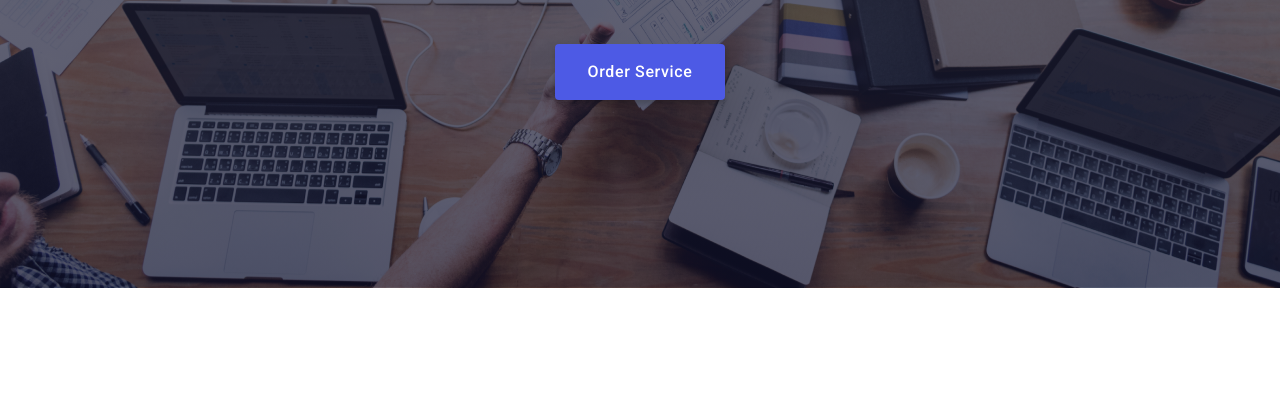
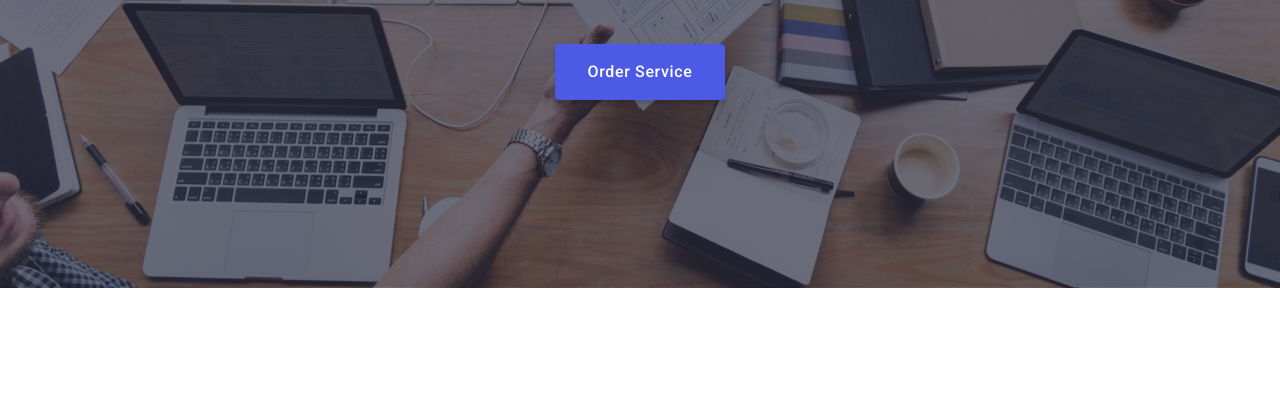
Before and after one commit to eduard-kaluhin/goit-markup-hw-06, a plain HTML site: page index.html in a window 1280 px wide. Shown: the part 385-789 px from the top of the page. Drawn offline with nearby package versions, Linux system fonts and the light colour scheme; files whose address does not match are found by name.

Commit message:
Update style.css

```diff
--- a/css/style.css
+++ b/css/style.css
@@ -158,12 +158,12 @@ h6 {
 .hero-section {
   background-image: linear-gradient(
       rgba(46, 47, 66, 0.7),
-      rgba(17, 18, 46, 0.7) 100%
+      rgba(46, 47, 66, 0.7) 100%
     ),
     url(../images/heroimage.jpg);
   background-repeat: no-repeat;
   background-position: center;
-  background-size: cover;
+
   padding-top: 188px;
   padding-bottom: 188px;
   background-color: #2e2f42;
@@ -698,7 +698,7 @@ h6 {
   position: absolute;
   width: 408px;
   padding: 72px 24px 24px 24px;
-  min-height: 86px;
+
   left: 50%;
   top: 50%;
   font-size: 12px;
```
